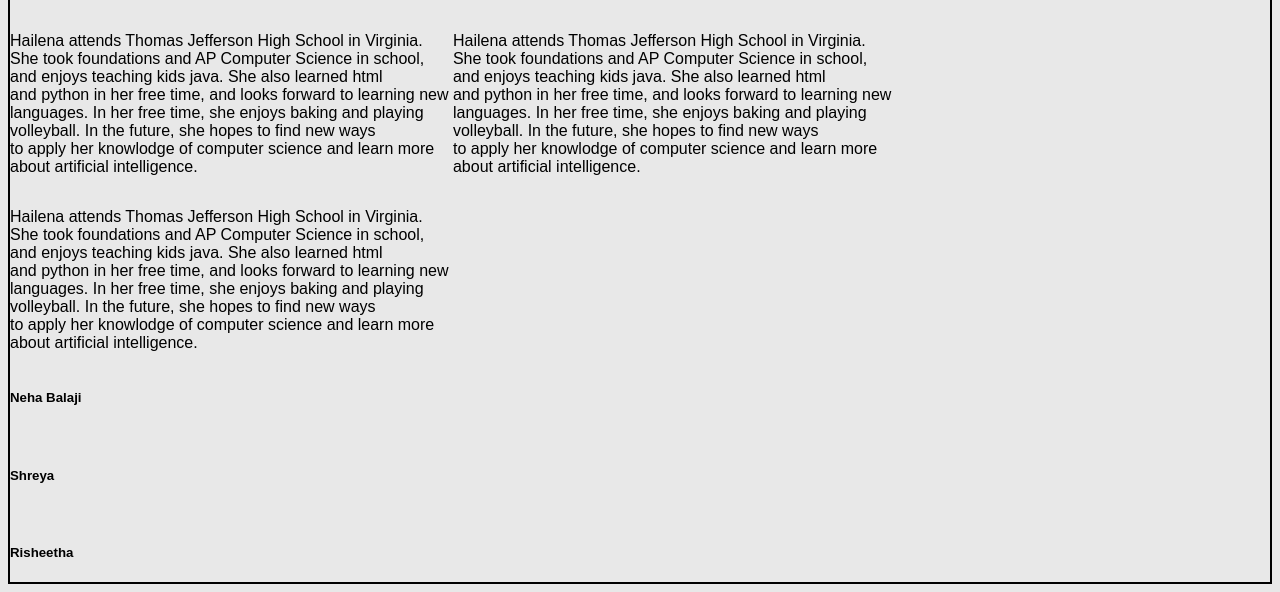
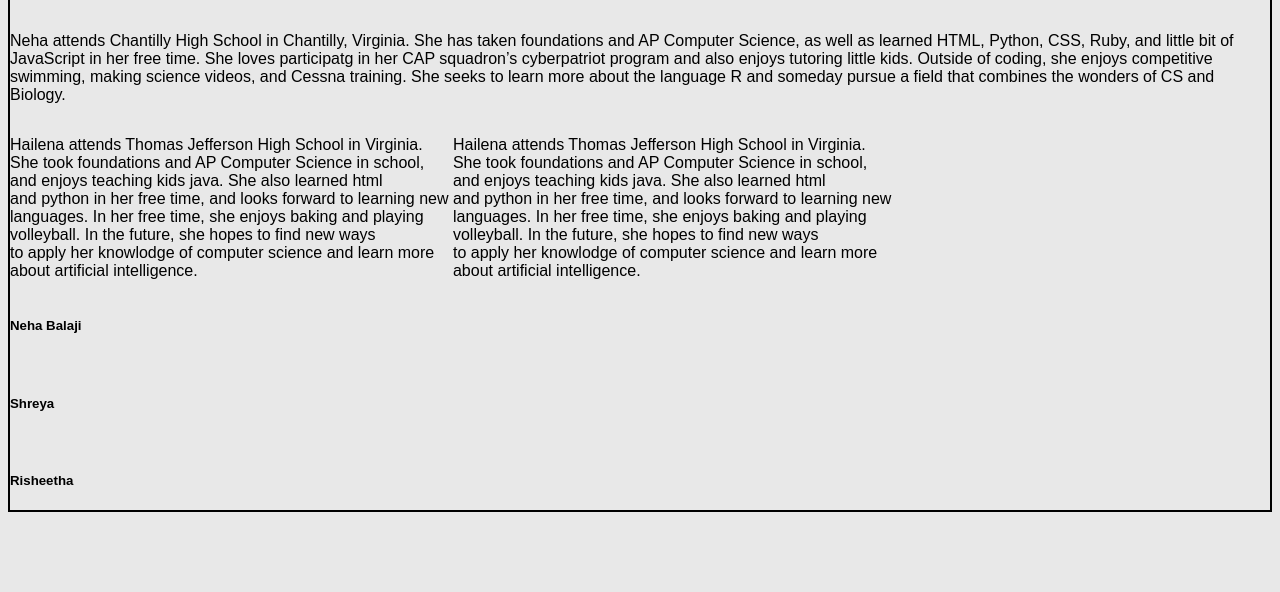
Before and after one commit to risheethagb/AirPollutionFinal, a Jekyll site: the page About Us/blurbs.html, which Jekyll copies as it is, in a window 1280 px wide, cut to the strip 418-1010 px from the top of the page. Built offline with Jekyll 4.4.1, drawn with Linux system fonts in a browser that asks for light colours; after the commit the page ends 938 px from its top, so only the background shows below that.

Commit message:
Update blurbs.html

```diff
--- a/About Us/blurbs.html
+++ b/About Us/blurbs.html
@@ -35,10 +35,11 @@
     </p>
 
 	  <p class="neha">
-    Hailena attends Thomas Jefferson High School in Virginia.<br> She took foundations and AP Computer Science in school, <br>
-    and enjoys teaching kids java. She also learned html<br> and python in her free time, and looks forward to learning new <br>
-    languages. In her free time, she enjoys baking and playing<br> volleyball. In the future, she hopes to find new ways <br>
-    to apply her knowlodge of computer science and learn more<br> about artificial intelligence.
+    Neha attends Chantilly High School in Chantilly, Virginia. She has taken foundations and AP Computer Science, as well as
+    learned HTML, Python, CSS, Ruby, and little bit of JavaScript in her free time. She loves participatg in her CAP squadron’s
+    cyberpatriot program and also enjoys tutoring little kids. Outside of coding, she enjoys competitive swimming, making science
+    videos, and Cessna training. She seeks to learn more about the language R and someday pursue a field that combines the wonders
+    of CS and Biology.
     </p>
 
 	  <p class="shreya">
```
